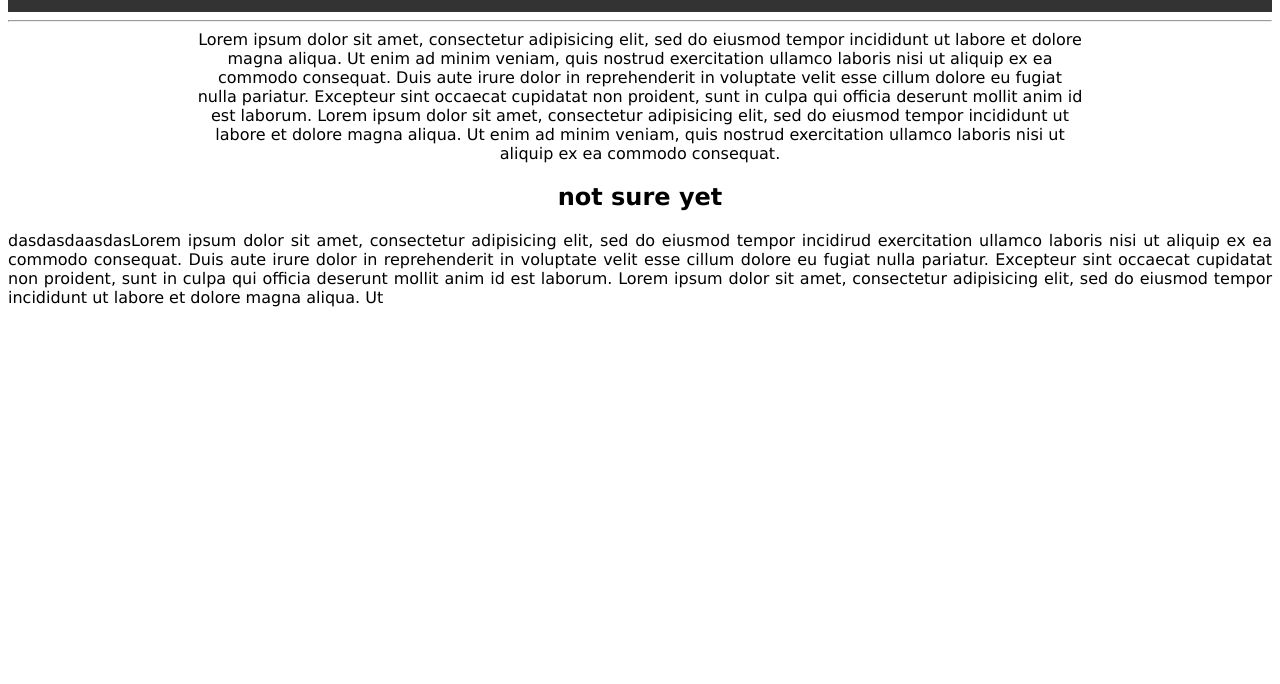
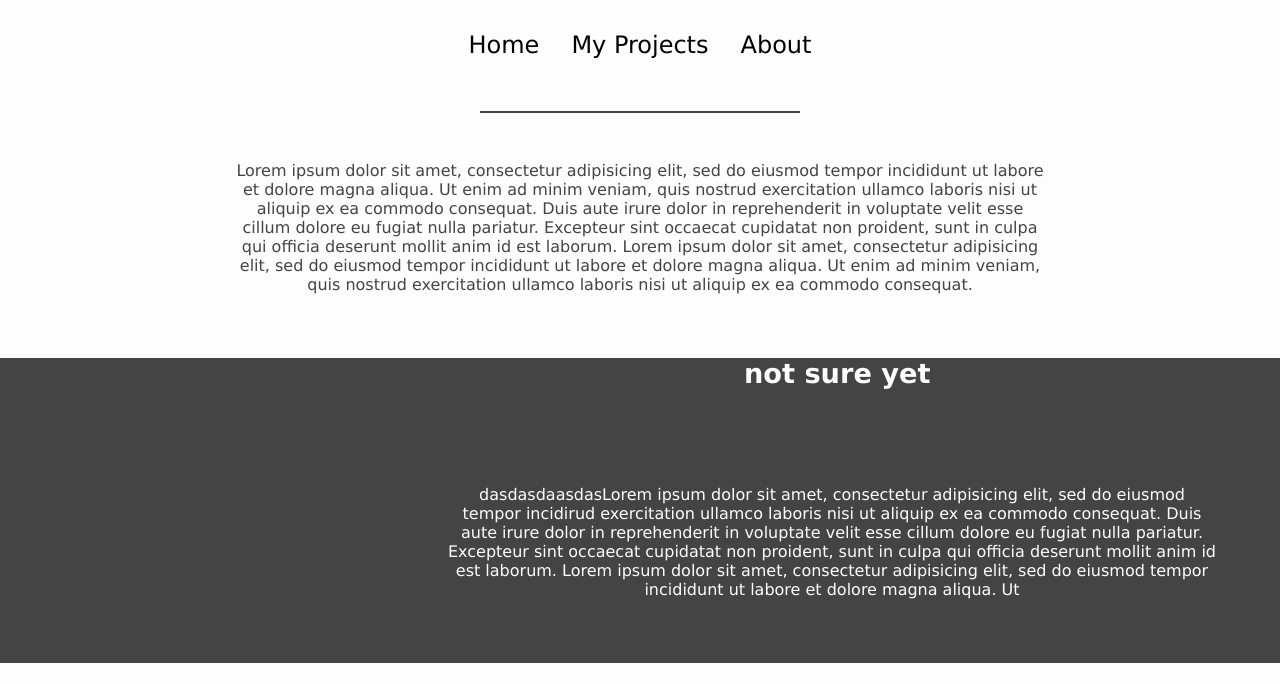
Before and after one commit to richardpedzik/richardpedzik.github.io, a plain HTML site: page index.html in a window 1280 px wide. Shown: the part 116-800 px from the top of the page. Drawn offline with Linux system fonts and the light colour scheme.

Commit message:
Add files via upload

```diff
--- a/_assets/css/css.css
+++ b/_assets/css/css.css
@@ -1,38 +1,129 @@
+/*
+black: #454444;
+white: #FDFDFD
+blue: #6699CC
+red: CE3A37
+*/
+html, body, div, span, applet, object, iframe,
+h1, h2, h3, h4, h5, h6, p, blockquote, pre,
+a, abbr, acronym, address, big, cite, code,
+del, dfn, em, img, ins, kbd, q, s, samp,
+small, strike, strong, sub, sup, tt, var,
+b, u, i, center,
+dl, dt, dd, ol, ul, li,
+fieldset, form, label, legend,
+table, caption, tbody, tfoot, thead, tr, th, td,
+article, aside, canvas, details, embed,
+figure, figcaption, footer, header, hgroup,
+menu, nav, output, ruby, section, summary,
+time, mark, audio, video {
+    margin: 0;
+    padding: 0;
+    border: 0;
+    font-size: 100%;
+    vertical-align: baseline;
+}
+/* HTML5 display-role reset for older browsers */
+article, aside, details, figcaption, figure,
+footer, header, hgroup, menu, nav, section {
+    display: block;
+}
+ol, ul {
+    list-style: none;
+}
+blockquote, q {
+    quotes: none;
+}
+blockquote:before, blockquote:after,
+q:before, q:after {
+    content: '';
+    content: none;
+}
+table {
+    border-collapse: collapse;
+    border-spacing: 0;
+}
+
+/* MINE */
+
 html {
 	font-size: 1em;
 	font-family: verdana;
+    background-color: #FDFDFD;
+    color: #454444;
 }
 
 
 div {
-	text-align: justify;
+	text-align: center;
+    width: 100%;
+}
+
+p.whitetxt {
+    margin-top: 2em;
+    margin-left: 4em;
+    margin-right: 4em;
+    padding: 4em 0em 4em 24em;
+    color: #FDFDFD;
 }
 
 p {
     font-size: 1em;
+    text-align: center;
+    margin: 0 18% 0 18%;
 }
 
 p.intro {
-    font-size: 1em;
-    text-align: center;
-    margin: 0 15% 0 15%;
+    margin-top: 3em;
 }
 
 h1 {
-    color: maroon;
+    padding: 3% 0 3% 0;
+    font-size: 3em;
+    color: #6699CC;
     text-align: center;
 }
 
 h2 {
+    font-size: 1.7em;
 	text-align: center;
+    margin: .4em 18% 1em 18%;
+}
+
+div.okay {
+    font-size: 1.5em;
+    width: 100%;
+    text-align: center;
+}
+
+div.bottom {
+    background-color: #454444;
+    width: 100%;
+    height: 30%;
+    left: 0;
+    right: 0;
+    margin-top: 4em;
+    position: relative;
+}
+
+h2.whitetxt {
+    margin-top: 0em;
+    margin-left: 18.5em;
+    margin-right: 4em;
+    margin-bottom: 0em;
+    color: #FDFDFD;
+
 }
 
 ul {
+    text-align: center;
+    position: relative;
+    display: inline-block;
     list-style-type: none;
     margin: 0;
     padding: 0;
     overflow: hidden;
-    background-color: #333;
+
 }
 
 li {
@@ -41,13 +132,52 @@ li {
 
 li a {
     display: block;
-    color: white;
+    color: black;
     text-align: center;
     padding: 14px 16px;
     text-decoration: none;
 }
 
-/* Change the link color to #111 (black) on hover */
 li a:hover {
-    background-color: #111;
+    color: #CE3A37;
 }
+
+hr {
+    display: block;
+    margin-top: 2em;
+    margin-bottom: 3em;
+    width: 25%;
+    height: 2px;
+    border: none;
+    align-self: center;
+    background: #454444;
+}
+iframe#flamingo {
+    margin-top: 1em;
+    margin-bottom: 3em;
+    width: 716px;
+    height: 415px;
+}
+
+iframe#winter {
+    width: 1800px;
+    height: 415px;
+}
+
+iframe {
+    margin-top: 1em;
+    margin-bottom: 3em;
+    width: 716px;
+    height: 415px;
+    border-width: 3px;
+    border-style: solid;
+    border-color: #6699CC;
+}
+
+img {
+    margin: 1em 0 1em 0;
+    border-style: solid;
+    border-width: 3px;
+    border-color: #6699CC;
+
+}
```
